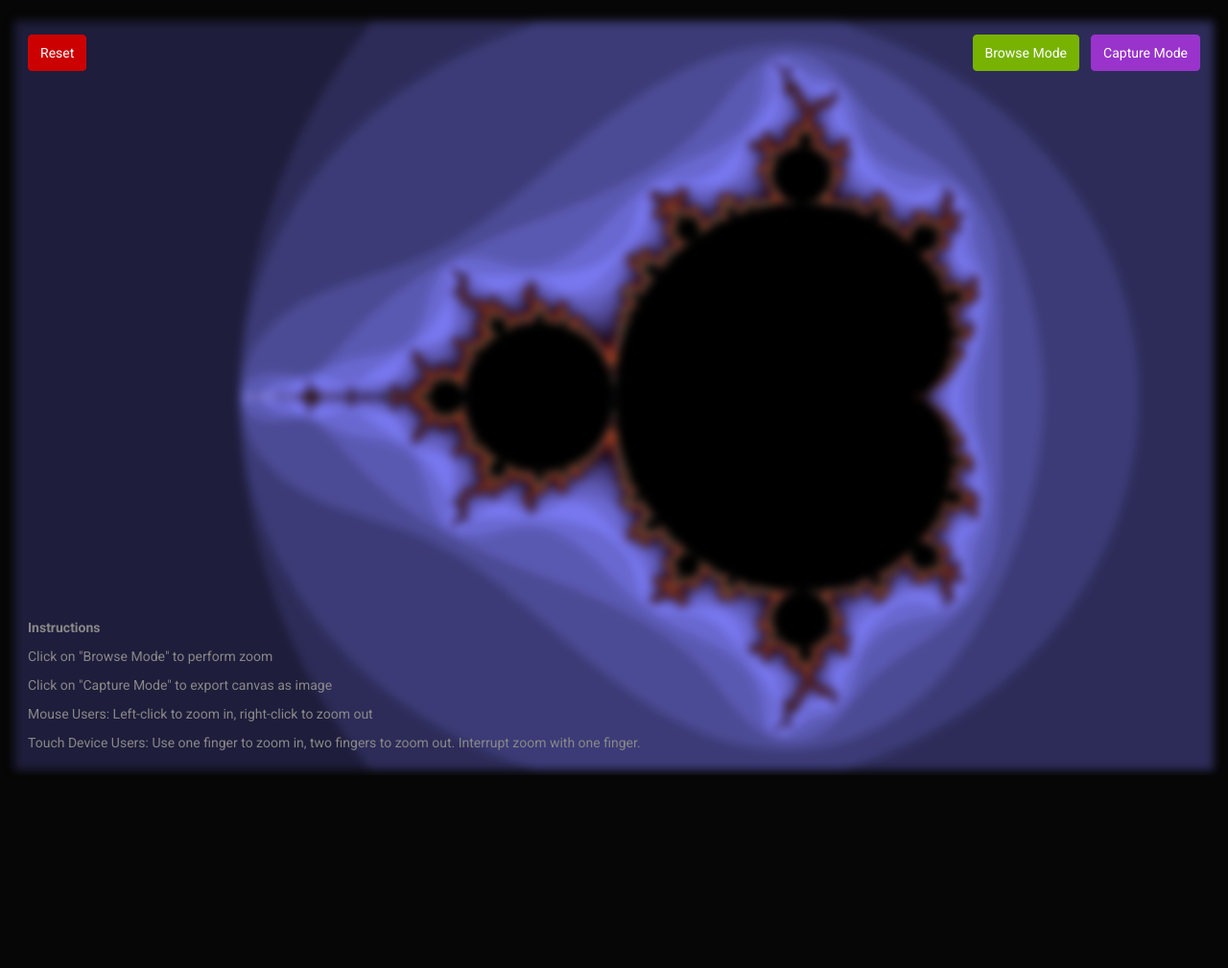
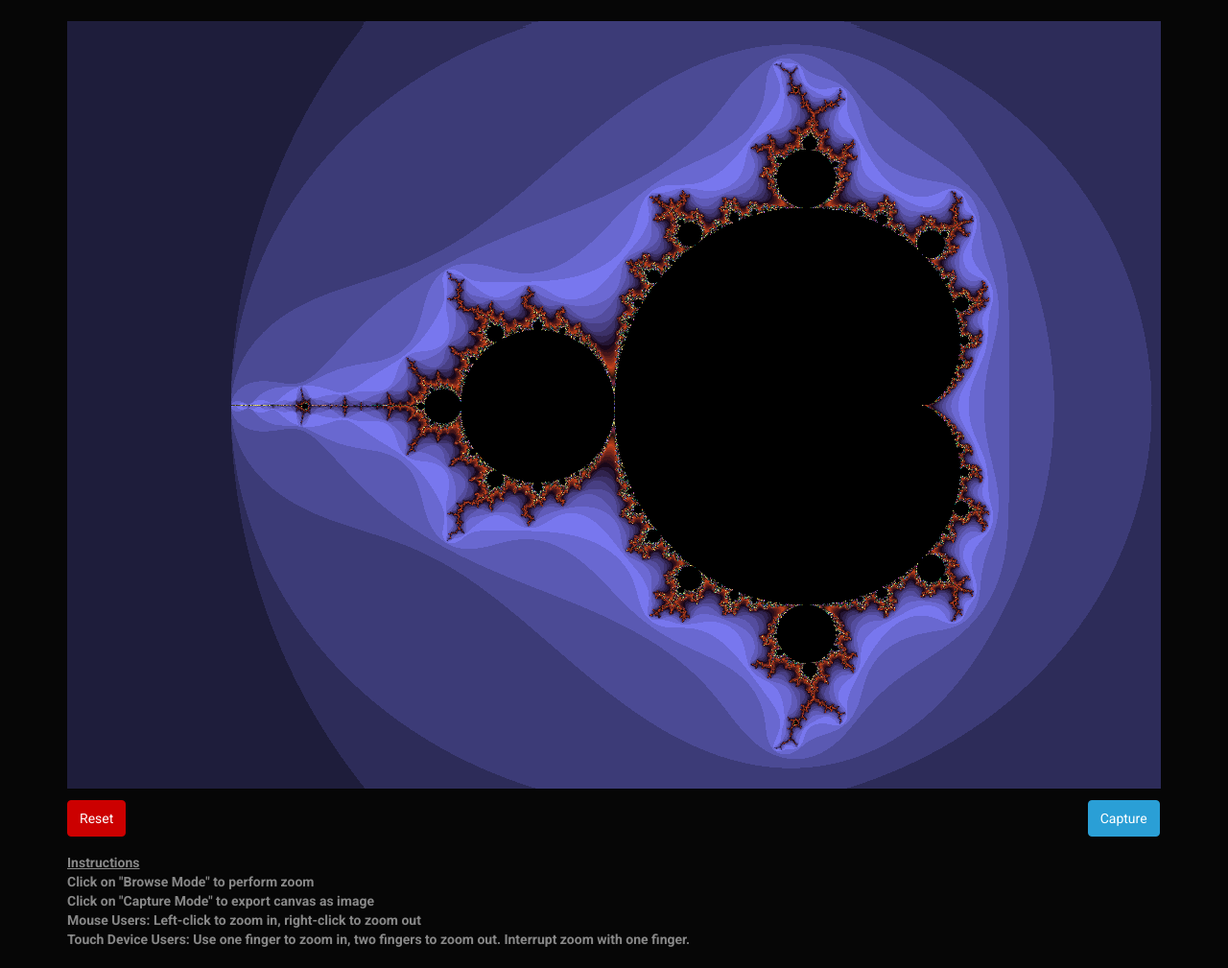
Before and after one commit to xaos-project/XaoSjs, a plain HTML site: page index.html in a window 1280 px wide. Shown: the part 53-1062 px from the top of the page at 96% size. Before the commit the page ends 861 px from the top, so only its background shows below. Drawn offline with nearby package versions, Linux system fonts and the light colour scheme.

Commit message:
One Screen View

```diff
--- a/index.html
+++ b/index.html
@@ -61,24 +61,22 @@
 	</div>
 </nav>
 
-<div class="container-fluid">
-    <div class="container-overlay">
-        <div id="containerCanvas">
+<div class="container">
     <canvas id="canvas">
         <p>Your browser doesn't seem to support the &lt;canvas&gt; tag.
             Try <a href="http://www.google.com/chrome">Chrome</a> or <a href="http://firefox.com">Firefox</a>.</p>
     </canvas>
+    <div id="controls">
+      <button id ="fullScreenButton" class = "btn btn-primary" onclick="goFullScreen();"></button>
+      <a href="index.html" id ="resetButton" class = "btn btn-danger">Reset</a>
+      <a href="#" id = "saveCanvasButton" class = "btn btn-primary" download="image.png" onclick="saveCanvas()">Capture</a><br/>
     </div>
-        <a href="index.html" id ="resetButton" class = "btn btn-danger">Reset</a>
-        <input type="button" id = "browseButton" class = "btn btn-success" value = "Browse Mode" onclick="browseMenu()">
-        <input type="button" id = "captureMenuButton" class = "btn btn-info" value = "Capture Mode" onclick="captureMenu()">
-        <a href="#" id = "saveCanvasButton" class = "btn btn-success" download="image.png" onclick="saveCanvas()">Capture</a>
     <div id = "instructions">
-            <p style="font-weight: bold;">Instructions</p>
-            <p>Click on "Browse Mode" to perform zoom</p>
-            <p>Click on "Capture Mode" to export canvas as image</p>
-            <p>Mouse Users: Left-click to zoom in, right-click to zoom out</p>
-            <p>Touch Device Users: Use one finger to zoom in, two fingers to zoom out. Interrupt zoom with one finger.</p>
+        <u style="font-weight: bold;">Instructions</u><br/>
+        <strong>Click on "Browse Mode" to perform zoom</strong><br/>
+        <strong>Click on "Capture Mode" to export canvas as image</strong><br/>
+        <strong>Mouse Users: Left-click to zoom in, right-click to zoom out</strong><br/>
+        <strong>Touch Device Users: Use one finger to zoom in, two fingers to zoom out. Interrupt zoom with one finger.</strong>
     </div>
     </div>
     <div class="modal fade" id="about" tabindex="-1" role="dialog" aria-labelledby="myModalLabel">
--- a/js/starter-template.js
+++ b/js/starter-template.js
@@ -1,32 +1,12 @@
-function captureMenu(){
-    if(browseButton.style.visibility == "collapse"){
-        browseButton.style.visibility = "visible";
-        resetButton.style.visibility = "visible";
-        saveCanvasButton.style.visibility = "collapse";
-        instructions.style.visibility = "visible";
-        containerCanvas.style.filter = "blur(5px)";
-        captureMenuButton.value = "Capture Mode";
-    }
-    else{
-        browseButton.style.visibility = "collapse";
-        resetButton.style.visibility = "collapse";
-        saveCanvasButton.style.visibility = "visible";
-        instructions.style.visibility = "collapse";
-        containerCanvas.style.filter = "none";
-        captureMenuButton.value = "Go Back";
-    }
-}
-
-function browseMenu(){
+function saveCanvas(){
+    saveCanvasButton.download = "image.png";
+    saveCanvasButton.href = canvas.toDataURL("image/png").replace("image/png", "image/octet-stream");
+  }
+  function goFullScreen() {
     if(canvas.requestFullScreen)
-        canvas.requestFullScreen();
+    canvas.requestFullScreen();
     else if(canvas.webkitRequestFullScreen)
         canvas.webkitRequestFullScreen();
     else if(canvas.mozRequestFullScreen)
         canvas.mozRequestFullScreen();
-}
-
-function saveCanvas(){
-    saveCanvasButton.download = "image.png";
-    saveCanvasButton.href = canvas.toDataURL("image/png").replace("image/png", "image/octet-stream");
-}
+  }
--- a/js/xaos.js
+++ b/js/xaos.js
@@ -82,12 +82,13 @@ xaos.zoom = (function() {
      * @constructor
      */
     function CanvasImage(canvas) {
-
-        if (canvas.width !== innerWidth || canvas.height !== innerHeight) {
-            canvas.width = innerWidth;
-            canvas.height = innerHeight;
+        let width = canvas.clientWidth;
+        let height = canvas.clientHeight;
+        if (canvas.width !== width || canvas.height !== height) {
+            canvas.width = width;
+            canvas.height = height;
         } else {
-            ctx.clearRect(0, 0, canvas.width, canvas.height);
+            ctx.clearRect(0, 0, width, height);
         }
 
         this.canvas = canvas;
@@ -1268,7 +1269,6 @@ xaos.zoom = (function() {
         };
 
         canvas.ontouchend = function(e) {
-            console.log(e);
             var mouseEvent = new MouseEvent("mouseup", {});
             canvas.dispatchEvent(mouseEvent);
         };
--- a/starter-template.css
+++ b/starter-template.css
@@ -1,33 +1,48 @@
 body {
     padding-top: 75px;
+    padding-bottom: 20px;
 }
 .starter-template {
     padding: 40px 15px;
     text-align: center;
 }
-#browseButton {
+#controls {
+    position: relative;
+    margin-bottom: 2.5em;
+  }
+
+  #canvas {
+    width: 100%;
+    height: 100vh;
+    margin-bottom: 0.5em;
+  }
+
+  #fullScreenButton {
     position: absolute;
-    top:1em;
-    right:10em
+    height: 100vh;
+    width: 100%;
+    bottom: 3rem;
+    visibility: hidden;
   }
-#captureMenuButton {
-    position: absolute;
-    top:1em;
-    right:1em;
+
+  @media only screen and (max-width: 600px) {
+    #fullScreenButton {
+      visibility: visible;
+      opacity: 0;
     }
+    #saveCanvasButton {
+      visibility: hidden;
+    }
+  }
+
   #resetButton {
     position: absolute;
-    top:1em;
-    left:1em;
+    left: 0em;
   }
+
   #saveCanvasButton {
     position: absolute;
-    top:1em;
-    left:1em;
-    visibility: collapse;
+    right: 0.1em;
+    color: white;
+    visibility: visible;
   }
-#instructions {
-    position: absolute;
-    bottom:1em;
-    left: 1em;
-}
```
Lines whose indentation alone changed are shown as unchanged.
